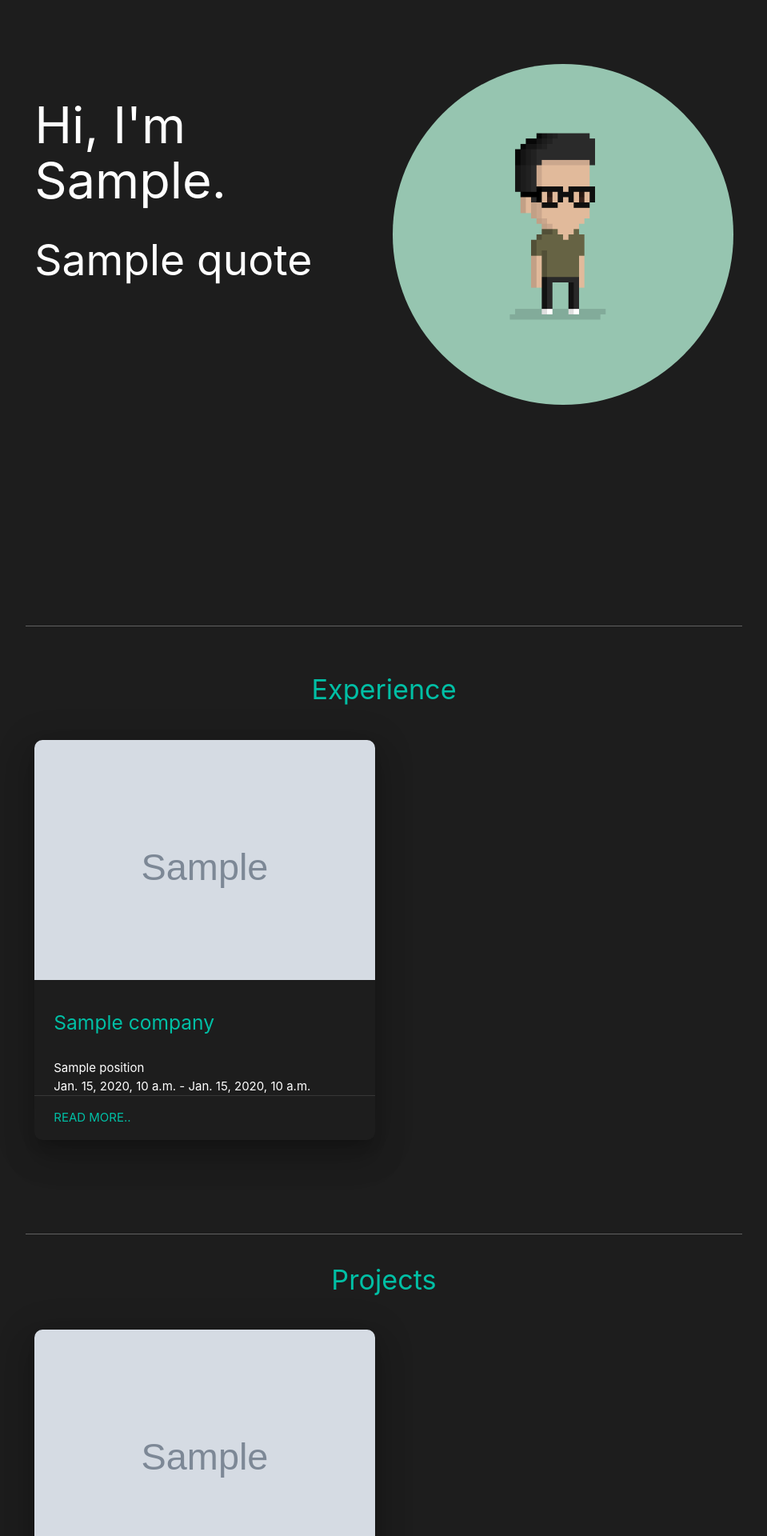
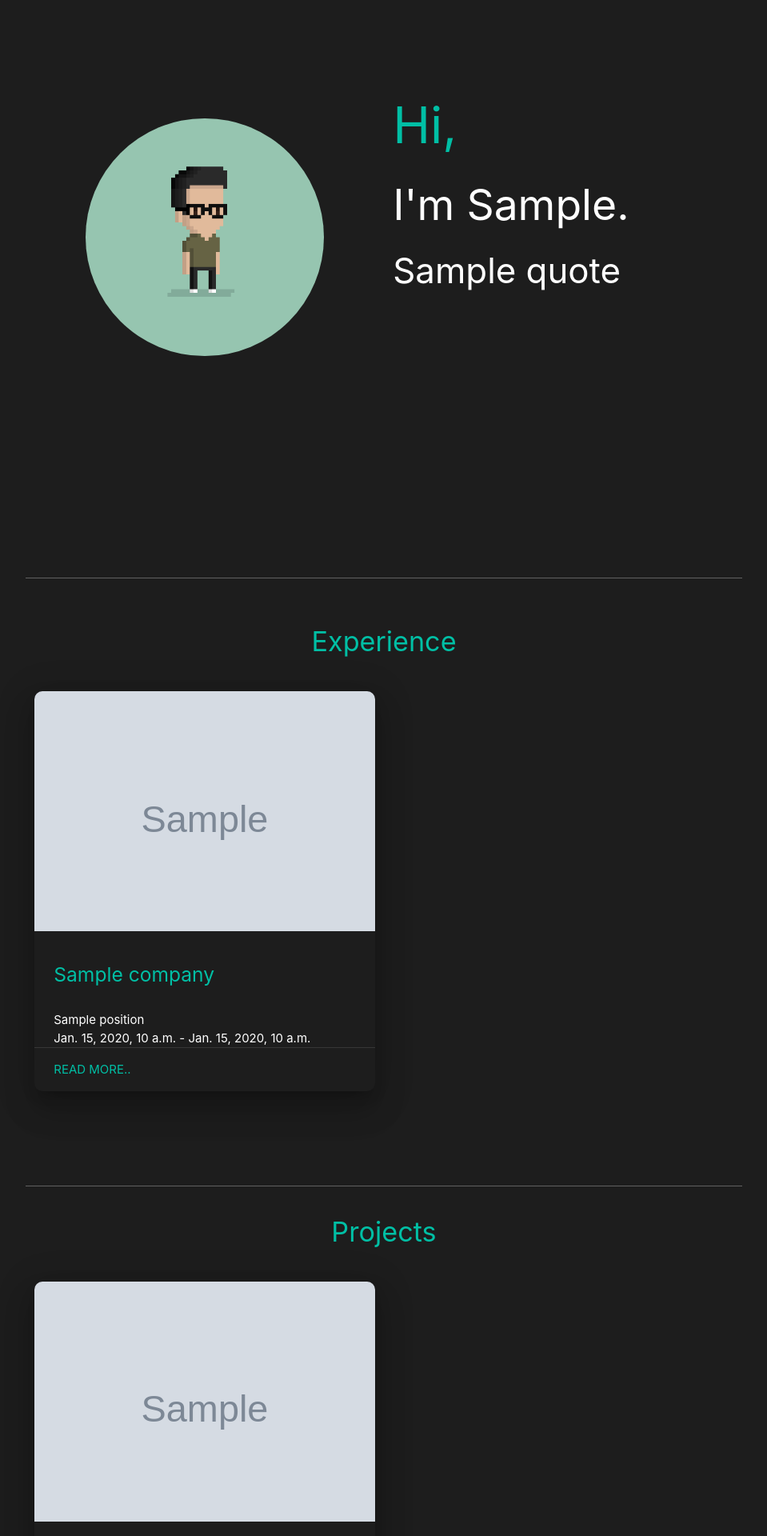
Before and after one commit to MayankJ99/Portfolio2.0, a Django app: template personal/templates/index.html in a window 1280 px wide. Shown: the part 99-2019 px from the top of the page at 80% size, without its empty margins (160-1119 px from the left). Run offline with Django 3.2, Linux system fonts and the light colour scheme; the template is opened without the code that fills it: most values are stand-ins (such as "Sample title", 1, 10 or a date in 2020); grey boxes marked "Sample" are stand-in pictures; some libraries are stand-ins or nearby versions.

Commit message:
lighthouse optimizations

```diff
--- a/personal/templates/index.html
+++ b/personal/templates/index.html
@@ -123,23 +123,28 @@
 <section id="quotes" class="section scrollspy" style="margin-bottom: 100px;">
 
     <div class="container row">
-        {% if user.is_authenticated %}
-            <h1 class="white-text typewriter "> Logged in </h1>
-            </br>
-        {% endif %}
-        <div class="col l6 m6 s12">
-            <h1 class="white-text hide-on-small-only "> Hi, I'm {{ profile.user.first_name }}. </h1>
-            <h2 class="white-text hide-on-med-and-up "> Hi, I'm {{ profile.user.first_name }}. </h2>
+       <div class="col xl6 l6 m6 s12">
+           <br>
+           <br>
+                      <br>
+
+
+           <div class="container">
+                <img src="{% static 'mayankjha813_poker.png' %}" alt="404" height="350" width="350"
+                 class="circle responsive-img" >
+           </div>
+
+        </div>
+        <div class="col xl6 l6 m6 s12">
+            <h1 class="teal-text text-accent-4 hide-on-small-only "> Hi, </h1>
+            <h2 class="white-text hide-on-small-only ">I'm {{ profile.user.first_name }}.</h2>
+            <h3 class="white-text hide-on-med-and-up "> Hi, I'm {{ profile.user.first_name }}. </h3>
             {% for quote in quotes %}
-                <h2 class=" white-text center-align-on-small">{{ quote.quote }}</h2>
+                <h3 class=" white-text center-align-on-small">{{ quote.quote | linebreaksbr}}</h3>
             {% endfor %}
         </div>
 
-        <div class="col l6 m6 s12">
-            <img src="{% static 'mayankjha813_poker.png' %}" alt="404" height="500" width="500"
-                 class="circle responsive-img">
 
-        </div>
     </div>
 
 </section>
--- a/personal_web/settings.py
+++ b/personal_web/settings.py
@@ -25,6 +25,7 @@ TEMPLATE_DIR = os.path.join(BASE_DIR, 'templates')
 
 # SECURITY WARNING: keep the secret key used in production secret!
 SECRET_KEY = os.environ.get('SECRET_KEY')
+# SECRET_KEY = "e75551e924c9ee96f1ed1c12775a90c4cf79d3655ad6f72f"
 
 # SECURITY WARNING: don't run with debug turned on in production!
 DEBUG = True
@@ -142,7 +143,9 @@ AWS_ACCESS_KEY_ID = os.environ.get('AWS_ACCESS_KEY_ID')
 AWS_SECRET_ACCESS_KEY = os.environ.get('AWS_SECRET_ACCESS_KEY')
 AWS_STORAGE_BUCKET_NAME = os.environ.get('AWS_STORAGE_BUCKET_NAME')
 
-
+# AWS_ACCESS_KEY_ID = "AKIA6MRX5NM7Q7BKYIX2"
+# AWS_SECRET_ACCESS_KEY = "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"
+# AWS_STORAGE_BUCKET_NAME = "personal-website-mayank"
 
 AWS_S3_FILE_OVERWRITE = False
 AWS_DEFAULT_ACL = None
```
Also changed, not shown: db.sqlite3.
